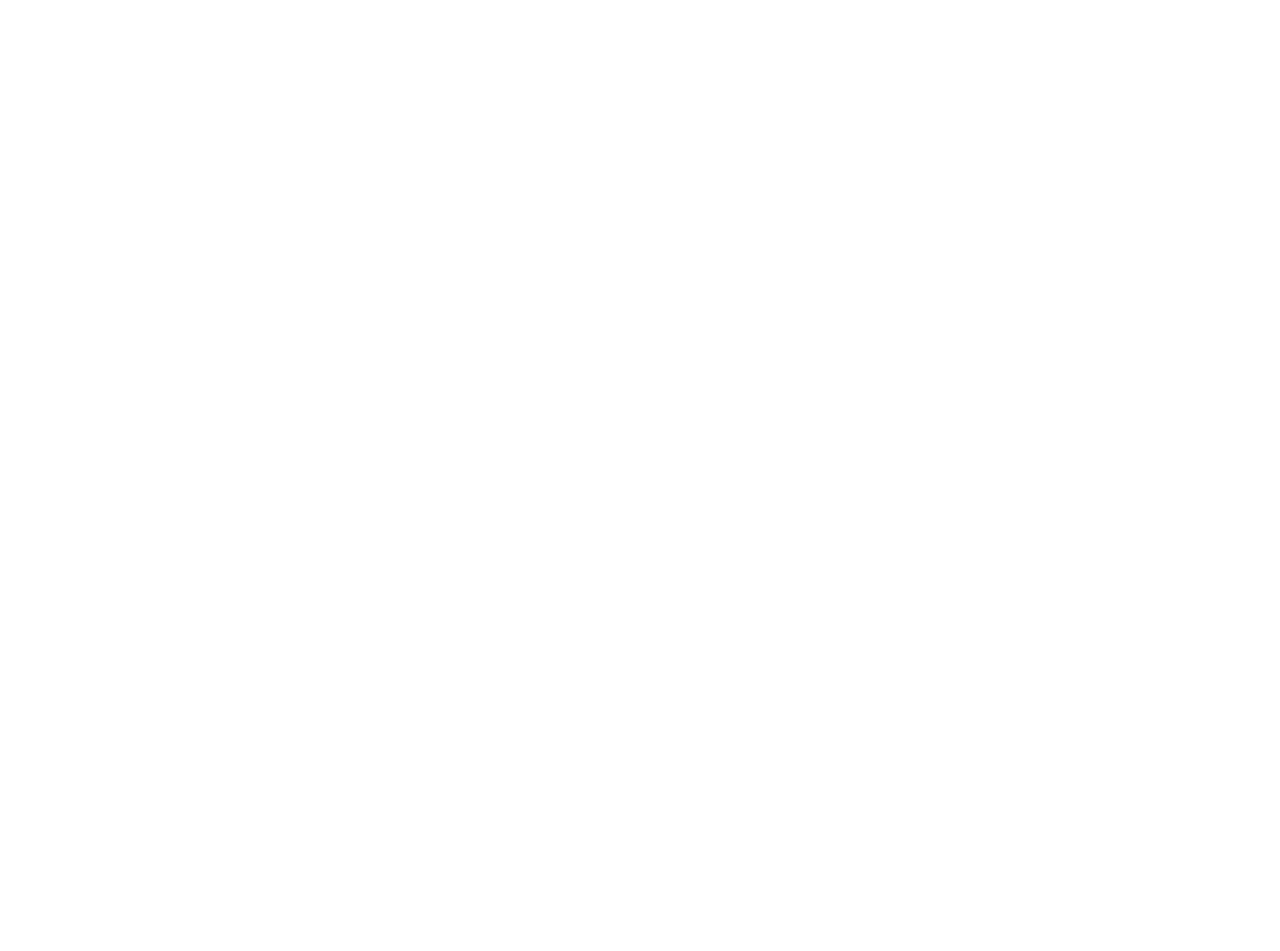
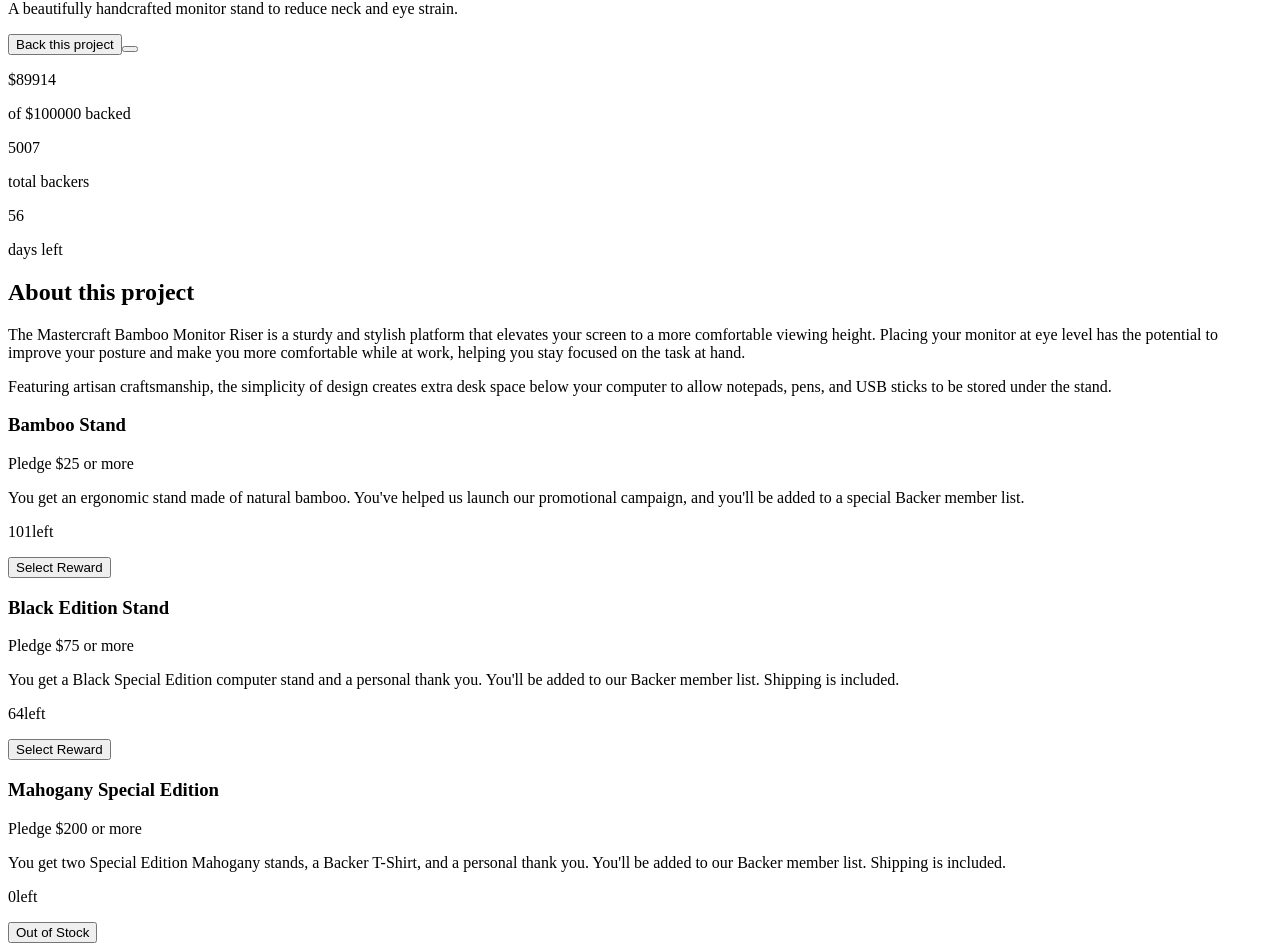
Before and after one commit to ning-sy210/crowdfunding-product-page, a React (Vite) app: page / in a window 1280 px wide. Shown: the part 191-1142 px from the top of the page. Before the commit the page ends 800 px from the top, so only its background shows below. Built offline with nearby package versions, Linux system fonts and the light colour scheme.

Commit message:
feat: add html content

```diff
--- a/src/App.tsx
+++ b/src/App.tsx
@@ -1,5 +1,106 @@
 const App = () => {
-  return <div>App</div>;
+  return (
+    <div>
+      <img />
+
+      <div>
+        <header>
+          <h1>crowdfund</h1>
+          <span></span>
+        </header>
+        <main>
+          <section>
+            <img />
+            <h2>Mastercraft Bamboo Monitor Riser</h2>
+            <p>
+              A beautifully handcrafted monitor stand to reduce neck and eye
+              strain.
+            </p>
+            <div>
+              <button>Back this project</button>
+              <button></button>
+            </div>
+          </section>
+
+          <section>
+            <section>
+              <p>$89914</p>
+              <p>of $100000 backed</p>
+            </section>
+            <section>
+              <p>5007</p>
+              <p>total backers</p>
+            </section>
+            <section>
+              <p>56</p>
+              <p>days left</p>
+            </section>
+            <div></div>
+          </section>
+
+          <section>
+            <section>
+              <h2>About this project</h2>
+              <p>
+                The Mastercraft Bamboo Monitor Riser is a sturdy and stylish
+                platform that elevates your screen to a more comfortable viewing
+                height. Placing your monitor at eye level has the potential to
+                improve your posture and make you more comfortable while at
+                work, helping you stay focused on the task at hand.
+              </p>
+              <p>
+                Featuring artisan craftsmanship, the simplicity of design
+                creates extra desk space below your computer to allow notepads,
+                pens, and USB sticks to be stored under the stand.
+              </p>
+            </section>
+            <section>
+              <h3>Bamboo Stand</h3>
+              <p>Pledge $25 or more</p>
+              <p>
+                You get an ergonomic stand made of natural bamboo. You've helped
+                us launch our promotional campaign, and you'll be added to a
+                special Backer member list.
+              </p>
+              <p>
+                <span>101</span>
+                <span>left</span>
+              </p>
+              <button>Select Reward</button>
+            </section>
+            <section>
+              <h3>Black Edition Stand</h3>
+              <p>Pledge $75 or more</p>
+              <p>
+                You get a Black Special Edition computer stand and a personal
+                thank you. You'll be added to our Backer member list. Shipping
+                is included.
+              </p>
+              <p>
+                <span>64</span>
+                <span>left</span>
+              </p>
+              <button>Select Reward</button>
+            </section>
+            <section>
+              <h3>Mahogany Special Edition</h3>
+              <p>Pledge $200 or more</p>
+              <p>
+                You get two Special Edition Mahogany stands, a Backer T-Shirt,
+                and a personal thank you. You'll be added to our Backer member
+                list. Shipping is included.
+              </p>
+              <p>
+                <span>0</span>
+                <span>left</span>
+              </p>
+              <button>Out of Stock</button>
+            </section>
+          </section>
+        </main>
+      </div>
+    </div>
+  );
 };
 
 export default App;
```
